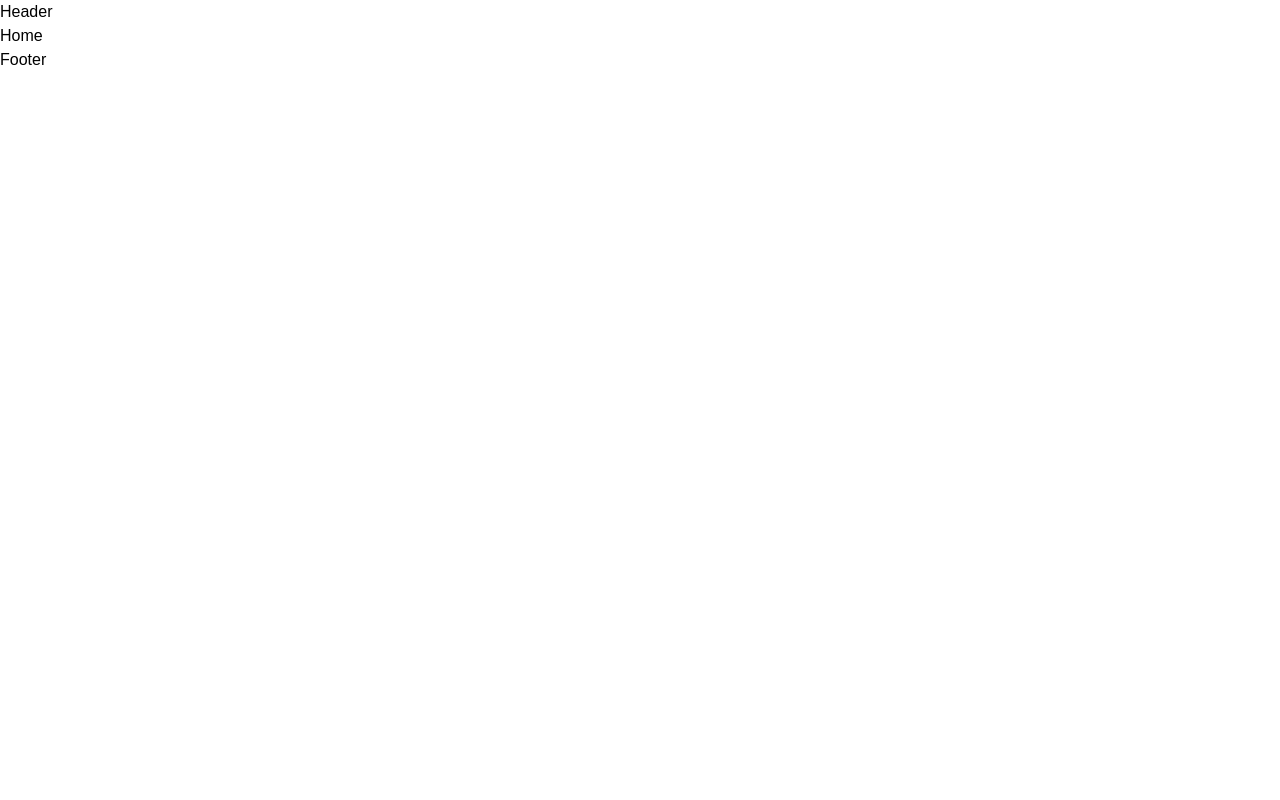
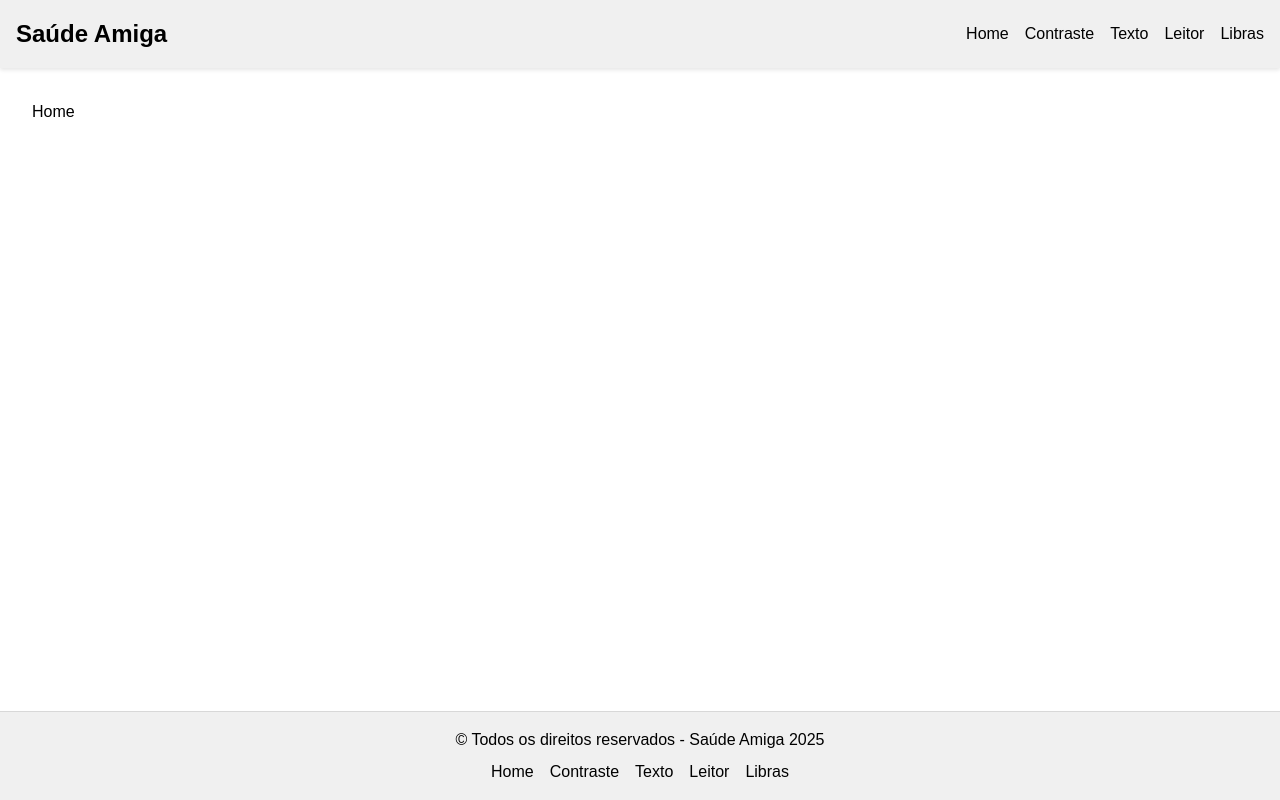
Before and after one commit to saude-amiga/saude-amiga-next, a React (Vite) app: page / in a window 1280 px wide. Built offline with nearby package versions, Linux system fonts and the light colour scheme.

Commit message:
feat(Header e Footer): estrutura criada e estilizada

```diff
--- a/src/App.tsx
+++ b/src/App.tsx
@@ -4,10 +4,12 @@ import Footer from "./components/Footer/Footer";
 
 export default function App() {
   return (
-    <div>
+    <div className="layout">
       <Header />
-      <Outlet />
+      <main className="main-content">
+        <Outlet />
+      </main>
       <Footer />
     </div>
-  )
+  );
 }
--- a/src/components/Footer/Footer.tsx
+++ b/src/components/Footer/Footer.tsx
@@ -1,7 +1,16 @@
-export default function Footer(){
-    return(
-        <div>
-            <h1>Footer</h1>
-        </div>
-    )
+export default function Footer() {
+  return (
+    <footer className="footer">
+      <div className="footer-content">
+        <p>&copy; Todos os direitos reservados - Saúde Amiga {new Date().getFullYear()}</p>
+        <nav className="footer-links">
+          <a href="/">Home</a>
+          <a href="/contraste">Contraste</a>
+          <a href="/texto">Texto</a>
+          <a href="/leitor">Leitor</a>
+          <a href="/libras">Libras</a>
+        </nav>
+      </div>
+    </footer>
+  );
 }
--- a/src/components/Header/Header.tsx
+++ b/src/components/Header/Header.tsx
@@ -1,7 +1,28 @@
-export default function Header(){
-    return(
-        <div>
-            <h1>Header</h1>
-        </div>
-    )
+import { Link } from "react-router-dom";
+import { useState } from "react";
+
+export default function Header() {
+  const [menuOpen, setMenuOpen] = useState(false);
+
+  return (
+    <header className="header">
+      <div className="header-container">
+        <h1 className="logo">Saúde Amiga</h1>
+        <button
+          className="menu-toggle"
+          onClick={() => setMenuOpen(!menuOpen)}
+          aria-label="Abrir menu"
+        >
+          ☰
+        </button>
+        <nav className={`nav ${menuOpen ? "open" : ""}`}>
+          <Link to="/" onClick={() => setMenuOpen(false)}>Home</Link>
+          <Link to="/contraste" onClick={() => setMenuOpen(false)}>Contraste</Link>
+          <Link to="/texto" onClick={() => setMenuOpen(false)}>Texto</Link>
+          <Link to="/leitor" onClick={() => setMenuOpen(false)}>Leitor</Link>
+          <Link to="/libras" onClick={() => setMenuOpen(false)}>Libras</Link>
+        </nav>
+      </div>
+    </header>
+  );
 }
--- a/src/global.css
+++ b/src/global.css
@@ -1,29 +1,58 @@
 @import "tailwindcss";
 
+/* ===========================
+   🎨 Variáveis de Tema
+=========================== */
 .theme-light {
-  background-color: #ffffff;
-  color: #000000;
+  --bg-color: #ffffff;
+  --text-color: #000000;
+  --card-bg: #f0f0f0;
 }
 
 .theme-dark {
-  background-color: #121212;
-  color: #ffffff;
+  --bg-color: #121212;
+  --text-color: #ffffff;
+  --card-bg: #1e1e1e;
 }
 
-body, html {
+/* ===========================
+   🌐 Base Global
+=========================== */
+html, body {
+  height: 100%;
   margin: 0;
   padding: 0;
   font-family: sans-serif;
-  transition: background-color 0.3s, color 0.3s;
+  background-color: var(--bg-color);
+  color: var(--text-color);
+  transition: background-color 0.3s ease, color 0.3s ease;
 }
 
+#root {
+  display: flex;
+  flex-direction: column;
+  min-height: 100vh;
+}
+
+.layout {
+  display: flex;
+  flex-direction: column;
+  flex: 1;
+}
+
+main {
+  flex: 1;
+  padding: 2rem;
+}
+
+/* ===========================
+   🚫 Página de Erro
+=========================== */
 .error-page {
   display: flex;
   justify-content: center;
   align-items: center;
   height: 100vh;
-  background-color: var(--bg-color);
-  color: var(--text-color);
   text-align: center;
 }
 
@@ -58,3 +87,106 @@ body, html {
 .error-button:hover {
   background-color: #005fcc;
 }
+
+/* ===========================
+   🧭 Header Responsivo
+=========================== */
+.header {
+  background-color: var(--card-bg);
+  padding: 1rem;
+  box-shadow: 0 2px 4px rgba(0,0,0,0.1);
+}
+
+.header-container {
+  display: flex;
+  justify-content: space-between;
+  align-items: center;
+}
+
+.logo {
+  font-size: 1.5rem;
+  font-weight: bold;
+  color: var(--text-color);
+}
+
+.menu-toggle {
+  font-size: 1.5rem;
+  background: none;
+  border: none;
+  color: var(--text-color);
+  cursor: pointer;
+  display: none;
+}
+
+.nav {
+  display: flex;
+  gap: 1rem;
+}
+
+.nav a {
+  text-decoration: none;
+  color: var(--text-color);
+  font-weight: 500;
+}
+
+.nav a:hover {
+  text-decoration: underline;
+}
+
+@media (max-width: 768px) {
+  .menu-toggle {
+    display: block;
+  }
+
+  .nav {
+    position: absolute;
+    top: 70px;
+    left: 0;
+    right: 0;
+    background-color: var(--card-bg);
+    flex-direction: column;
+    align-items: center;
+    display: none;
+    padding: 1rem 0;
+    z-index: 10;
+  }
+
+  .nav.open {
+    display: flex;
+  }
+}
+
+/* ===========================
+   📍 Footer Fixo ao Final da Tela
+=========================== */
+.footer {
+  background-color: var(--card-bg);
+  color: var(--text-color);
+  padding: 1rem 2rem;
+  text-align: center;
+  border-top: 1px solid rgba(0, 0, 0, 0.1);
+}
+
+.footer-content {
+  display: flex;
+  flex-direction: column;
+  align-items: center;
+  gap: 0.5rem;
+}
+
+.footer-links {
+  display: flex;
+  gap: 1rem;
+  flex-wrap: wrap;
+  justify-content: center;
+}
+
+.footer-links a {
+  color: var(--text-color);
+  text-decoration: none;
+  font-weight: 500;
+}
+
+.footer-links a:hover {
+  text-decoration: underline;
+}
```
